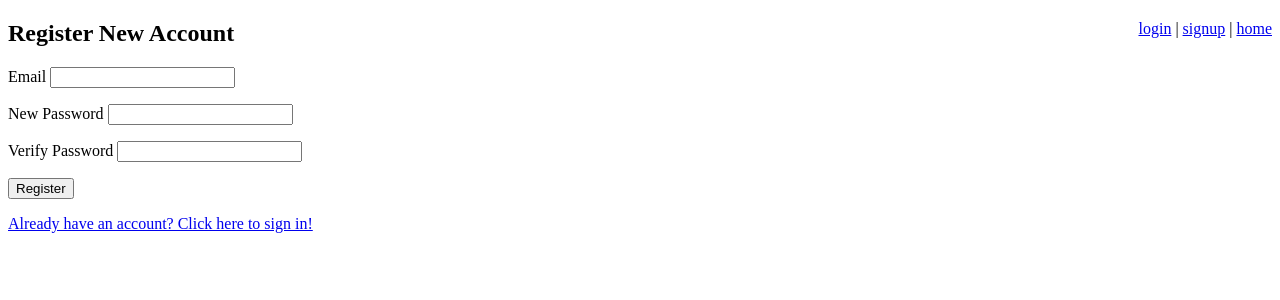
After one commit to estevanruiz64/blogz, a Flask app: page /signup in a window 1280 px wide. The commit adds this page. Shown: the top 300 px of the page. Run offline with Flask 2, Linux system fonts and the light colour scheme.

Commit message:
Project complete
exit()
g,dvkln
exit
n

```diff
--- a/main.py
+++ b/main.py
@@ -1,9 +1,10 @@
-from flask import Flask, request, redirect, render_template
+from flask import Flask, request, redirect, render_template, session, flash
 from flask_sqlalchemy import SQLAlchemy
+import cgi
 
 app = Flask(__name__)
 app.config['DEBUG'] = True
-app.config['SQLALCHEMY_DATABASE_URI'] = 'mysql+pymysql://build-a-blog:password@localhost:8889/build-a-blog'
+app.config['SQLALCHEMY_DATABASE_URI'] = 'mysql+pymysql://blogz:password@localhost:8889/blogz'
 app.config['SQLALCHEMY_ECHO'] = True
 db = SQLAlchemy(app)
 
@@ -12,21 +13,44 @@ class Blog(db.Model):
     id = db.Column(db.Integer, primary_key=True)
     title = db.Column(db.String(500))
     entry = db.Column(db.String(5000))
+    owner_id = db.Column(db.Integer, db.ForeignKey('user.id'))
 
 
-    def __init__(self, title, entry):
+    def __init__(self, title, entry, owner):
         self.title = title
         self.entry = entry
+        self.owner = owner
+
+class User(db.Model):
+    id = db.Column(db.Integer, primary_key=True)
+    email = db.Column(db.String(120), unique=True)
+    password = db.Column(db.String(120))
+    blogs = db.relationship('Blog', backref='owner')
+
+    def __init__(self, email, password):
+        self.email = email
+        self.password = password
+
+@app.before_request
+def require_login():
+    allowed_routes = ['login', 'list_blogs', 'index', 'register']
+    if request.endpoint not in allowed_routes and 'user' not in session:
+        return redirect('/login')
 
 @app.route('/')
-def go_away():
-
-    return redirect('/blog')
+def index():
+    users = User.query.all()
+    return render_template('index.html', title='User List', users=users)
 
 @app.route('/blog', methods=['POST', 'GET'])
-def index():
-    blogs = Blog.query.all()
-    return render_template('blog.html', title="Build-a-Blog", blogs=blogs)
+def list_blogs():
+    if request.args:
+        user = request.args.get('user')
+        blogs = Blog.query.filter_by(owner_id=user).all()
+        return render_template('blog.html', title='Build-a-Blog', blogs=blogs)
+    else:
+        blogs = Blog.query.all()
+        return render_template('blog.html', title="Build-a-Blog", blogs=blogs)
 
 @app.route('/add', methods=['POST', 'GET'])
 def add_blog():
@@ -34,7 +58,9 @@ def add_blog():
     if request.method == 'POST':
         blog_name = request.form['blog_title']
         blog_body = request.form['blog_entry']
-
+        owner = User.query.filter_by(email=session['user']).first()
+        email = owner.email
+        id = owner.id
         error = ''
 
         if len(blog_name) == 0 or len(blog_body) == 0:
@@ -42,12 +68,12 @@ def add_blog():
             return render_template('blog_entry_form.html', error=error, title='Add-a-Blog')
 
         else:
-            new_blog = Blog(blog_name, blog_body)
+            new_blog = Blog(blog_name, blog_body, owner)
             db.session.add(new_blog)
             db.session.commit()
 
 
-        return render_template('solo_blog.html', blog_name=blog_name, blog_body=blog_body, title='Here\'s-a-Blog')
+        return render_template('solo_blog.html', blog_name=blog_name, blog_body=blog_body, title='Here\'s-a-Blog', email=email, id=id)
 
     return render_template('blog_entry_form.html', title='Add-a-Blog')
 
@@ -58,9 +84,70 @@ def goto_blog():
     blog = Blog.query.filter_by(id=id).first()
     blog_name = blog.title
     blog_body = blog.entry
+    email = blog.owner.email
 
+    return render_template('solo_blog.html', title='Here\'s-a-Blog', blog_name = blog_name, blog_body = blog_body, email=email, blog=blog)
 
-    return render_template('solo_blog.html', title='Here\'s-a-Blog', blog_name = blog_name, blog_body = blog_body )
+@app.route("/signup", methods=['GET', 'POST'])
+def register():
+    if request.method == 'POST':
+        email = request.form['email']
+        password = request.form['password']
+        verify = request.form['verify']
+        if len(email) < 3 or len(password) < 3:
+            flash('your password or username is too short')
+            return redirect('/signup')
+        if not is_email(email):
+            flash('zoiks! "' + email + '" does not seem like an email address')
+            return redirect('/signup')
+        email_db_count = User.query.filter_by(email=email).count()
+        if email_db_count > 0:
+            flash('yikes! "' + email + '" is already taken and password reminders are not implemented')
+            return redirect('/signup')
+        if password != verify:
+            flash('passwords did not match')
+            return redirect('/signup')
+        user = User(email=email, password=password)
+        db.session.add(user)
+        db.session.commit()
+        session['user'] = user.email
+        return redirect("/add")
+    else:
+        return render_template('signup.html')
+
+def is_email(string):
+    atsign_index = string.find('@')
+    atsign_present = atsign_index >= 0
+    if not atsign_present:
+        return False
+    else:
+        domain_dot_index = string.find('.', atsign_index)
+        domain_dot_present = domain_dot_index >= 0
+        return domain_dot_present
+
+@app.route("/login", methods=['GET', 'POST'])
+def login():
+    if request.method == 'GET':
+        return render_template('login.html')
+    elif request.method == 'POST':
+        email = request.form['email']
+        password = request.form['password']
+        users = User.query.filter_by(email=email)
+        if users.count() == 1:
+            user = users.first()
+            if password == user.password:
+                session['user'] = user.email
+                flash('welcome back, '+user.email)
+                return redirect("/add")
+        flash('bad username or password')
+        return redirect("/login")
+
+@app.route("/logout", methods=['POST'])
+def logout():
+    del session['user']
+    return redirect("/blog")
+
+app.secret_key = 'itsasecrettoeveryone'
 
 if __name__ == '__main__':
     app.run()
--- a/templates/base.html
+++ b/templates/base.html
@@ -7,6 +7,26 @@
         <title>{{title}}</title>
     </head>
 <body>
+        <div style='float: right'>
+          {% if 'user' in session %}
+            {{ session['user'] }}
+            <form action="/logout" method="post" id='logout'>
+              <input type="submit" value="Log Out" />
+            </form>
+          {% else %}
+            <a href="login">login</a> | <a href="signup">signup</a> | <a href="/">home</a>
+          {% endif %}
+        </div>
+
+    {% with messages = get_flashed_messages() %}
+          {% if messages %}
+            <ul class=flashes>
+              {% for message in messages %}
+              <li>{{ message }}</li>
+              {% endfor %}
+            </ul>
+          {% endif %}
+    {% endwith %}
 
     {% block content %}
     {% endblock %}
--- /dev/null
+++ b/templates/signup.html
@@ -0,0 +1,12 @@
+{% extends "base.html" %}
+{% block content %}
+
+<h2>Register New Account</h2>
+<form action="/signup" method="post">
+  <p><label>Email <input type="text" name="email"/></label></p>
+  <p><label>New Password <input type="password" name="password"/></label></p>
+  <p><label>Verify Password <input type="password" name="verify"/></label></p>
+  <p><input type="submit" value="Register"/></p>
+</form>
+<a href='/login'>Already have an account? Click here to sign in!</a>
+{% endblock %}
--- a/templates/solo_blog.html
+++ b/templates/solo_blog.html
@@ -2,8 +2,9 @@
 
 {% block content %}
 <div style="font-family: Arial, Helvetica, sans-serif;">
-<a href="/blog" style="font-size: 1em;">Main Blog Page</a>
-<a href="/add" style="font-size: 1em;">Add a Blog Entry</a>
+<a href="/blog" style="font-size: 1em;">Main Blog Page</a> |
+<a href="/add" style="font-size: 1em;">Add a Blog Entry</a> |
+<a href="/" style="font-size: 1em;">User Index</a>
 
 
     <h1 style="text-align: center;">Here's-a-Blog</h1>
@@ -11,6 +12,7 @@
         <ul>
             <strong><span style="font-size: 2em;">{{blog_name}}</strong></span><br/><br/>
             <span style="font-size: 1em;">{{blog_body}}</span><br/>
+            <strong><div style='font-size: 0.75em; text-align: right;'>Written by: <a href="blog?user={{blog.owner.id}}" >{{email}}</a></strong></div>
             <hr />
         </ul>
 </div>
```
Also changed, not shown: templates/blog.html (+5 -2 lines), templates/blog_entry_form.html (+5 -4 lines), templates/index.html (added, +19 -0 lines), templates/login.html (added, +12 -0 lines).
